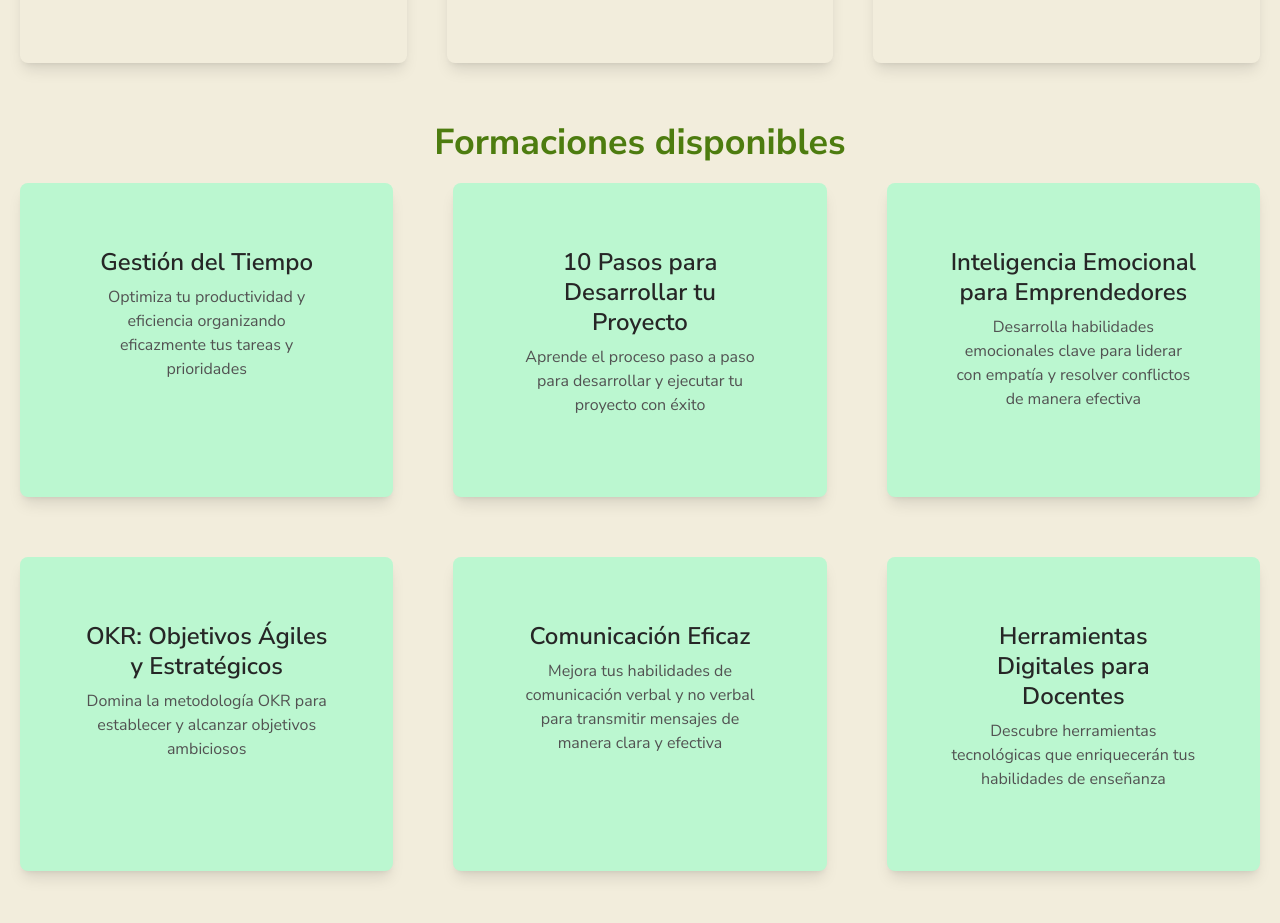
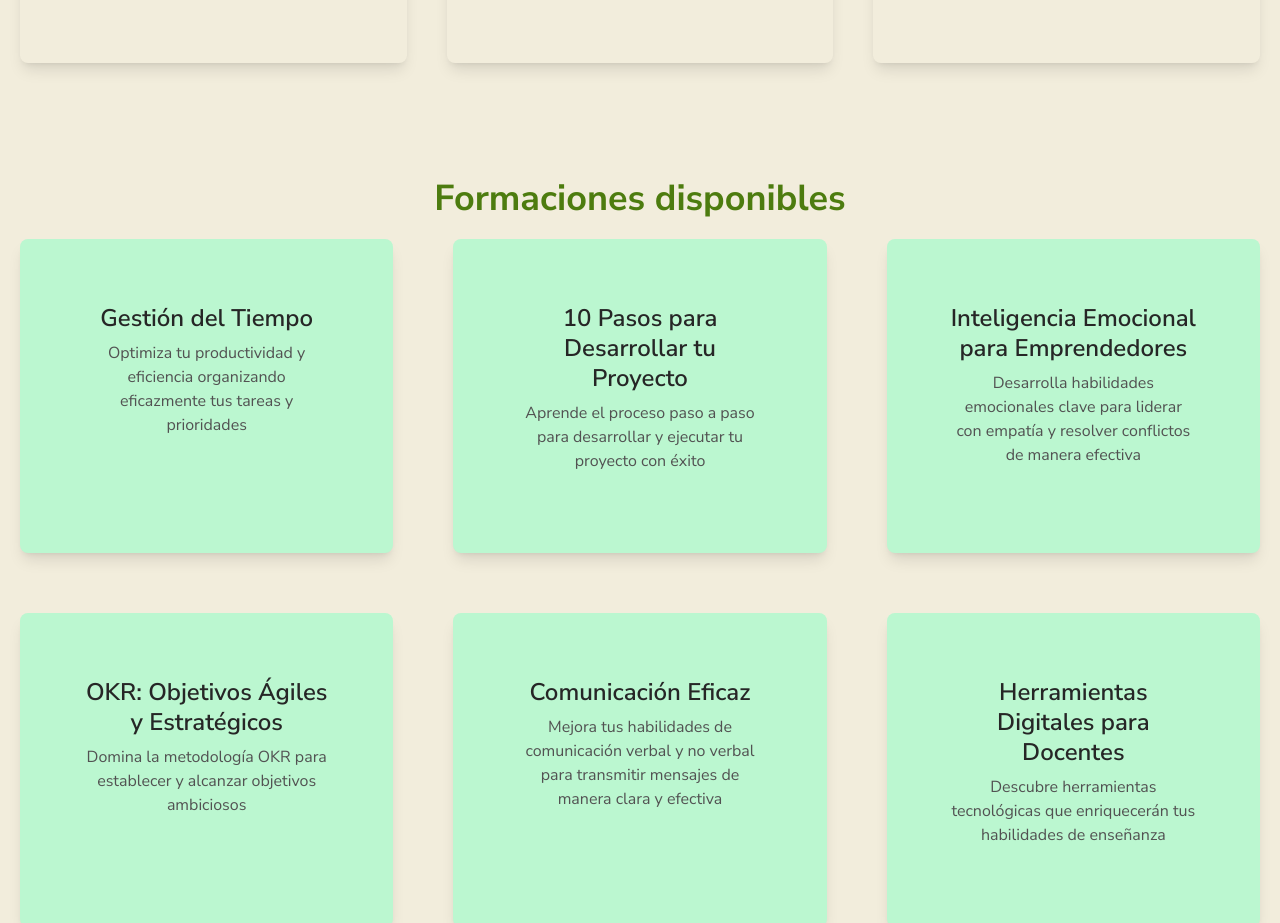
Before and after one commit to REVelazquez/Bambu-front, a Next.js app in the folder bambu/: page /Capacitaciones/capacitaciones in a window 1280 px wide. Shown: the part 1020-1943 px from the top of the page. Built offline with nearby package versions, Linux system fonts and the light colour scheme; some icons are missing.

Commit message:
cambios aceptados y capacitaciones

```diff
--- a/bambu/src/pages/Capacitaciones/capacitaciones.jsx
+++ b/bambu/src/pages/Capacitaciones/capacitaciones.jsx
@@ -105,7 +105,7 @@ const Capacitaciones = () => {
                         <h5 className="mb-2 text-3xl font-semibold leading-tight text-neutral-800 dark:text-neutral-50">
                             Duración
                             <lord-icon
-                                src="https://cdn.lordicon.com/qznlhdssjson"
+                                src="https://cdn.lordicon.com/qznlhdss.json"
                                 trigger="hover"
                                 colors="primary:#121331"
                                 style={{ width: "50px", height: "50px", padding: "10px" }}
@@ -123,11 +123,12 @@ const Capacitaciones = () => {
                         <h5 className="mb-2 text-3xl font-semibold leading-tight text-neutral-800 dark:text-neutral-50">
                             Adaptable
                             <lord-icon
-                                src="https://cdnlordiconcom/fbdgkencjson"
+                                src="https://cdn.lordicon.com/fbdgkenc.json"
                                 trigger="hover"
                                 colors="primary:#121331"
-                                style={{ width: "50px", height: "50px", padding: "10px" }}
-                            ></lord-icon>
+                                style={{ width: "50px", height: "50px", padding: "10px" }}>
+
+                            </lord-icon>
                         </h5>
                         <p className="mb-4 text-base text-neutral-600 dark:text-neutral-200">
                             Entendemos que cada cliente tiene necesidades únicas, por lo que
@@ -141,11 +142,11 @@ const Capacitaciones = () => {
                         <h5 className="mb-2 text-3xl font-semibold leading-tight text-neutral-800 dark:text-neutral-50">
                             Modalidades
                             <lord-icon
-                                src="https://cdnlordiconcom/vpcmkqztjson"
+                                src="https://cdn.lordicon.com/vpcmkqzt.json"
                                 trigger="hover"
                                 colors="primary:#121331"
-                                style={{ width: "50px", height: "50px", padding: "10px" }}
-                            ></lord-icon>
+                                style={{ width: "50px", height: "50px", padding: "10px" }}>
+                            </lord-icon>
                         </h5>
                         <p className="mb-4 text-base text-neutral-600 dark:text-neutral-200">
                             Puedes optar por la modalidad presencial para una experiencia en
@@ -155,7 +156,7 @@ const Capacitaciones = () => {
                     </div>
                 </div>
             </div>
-            <div className="text-center text-4xl font-bold text-lime-700 mt-10">
+            <div className="text-center text-4xl font-bold text-lime-700 mt-24">
                 <h1>Formaciones disponibles</h1>
             </div>
             <div className="grid md:grid-cols-2 lg:grid-cols-3 gap-5 mx-auto">
```
